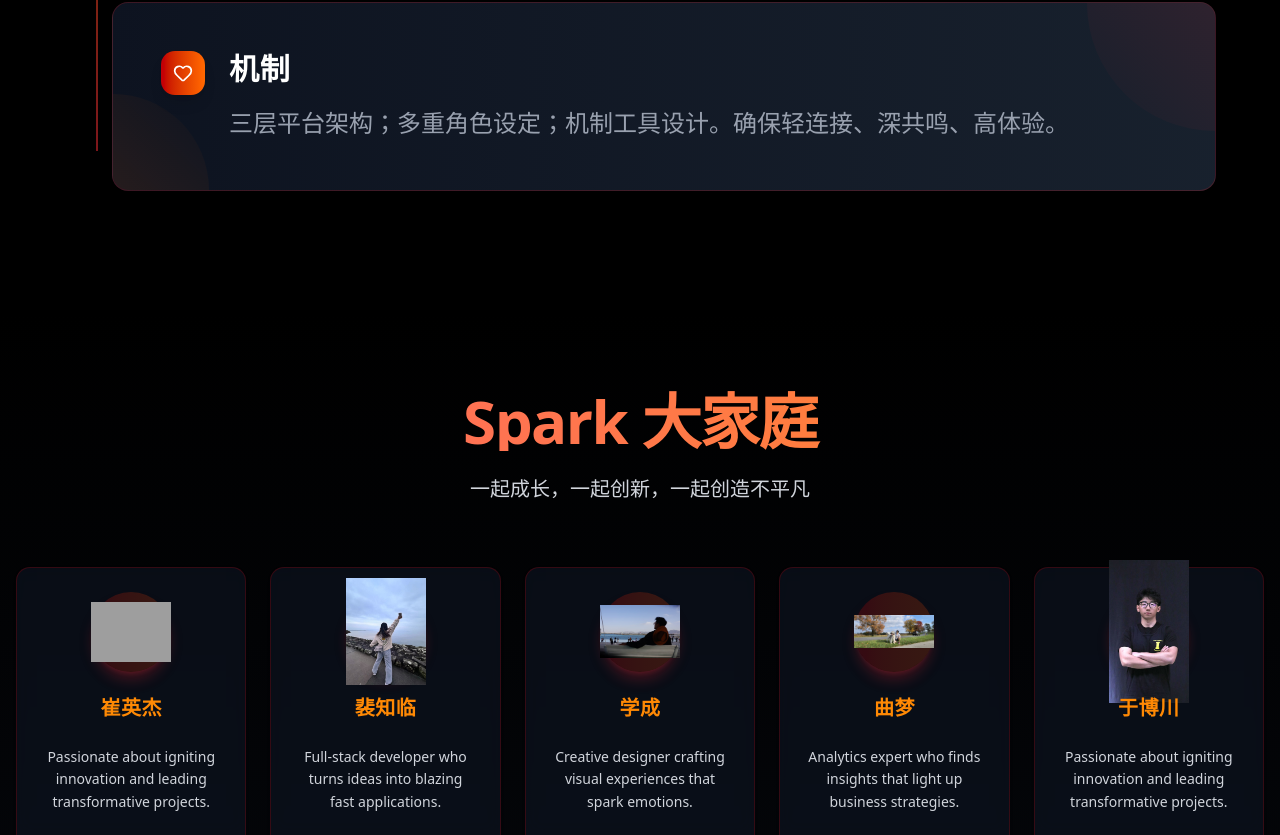
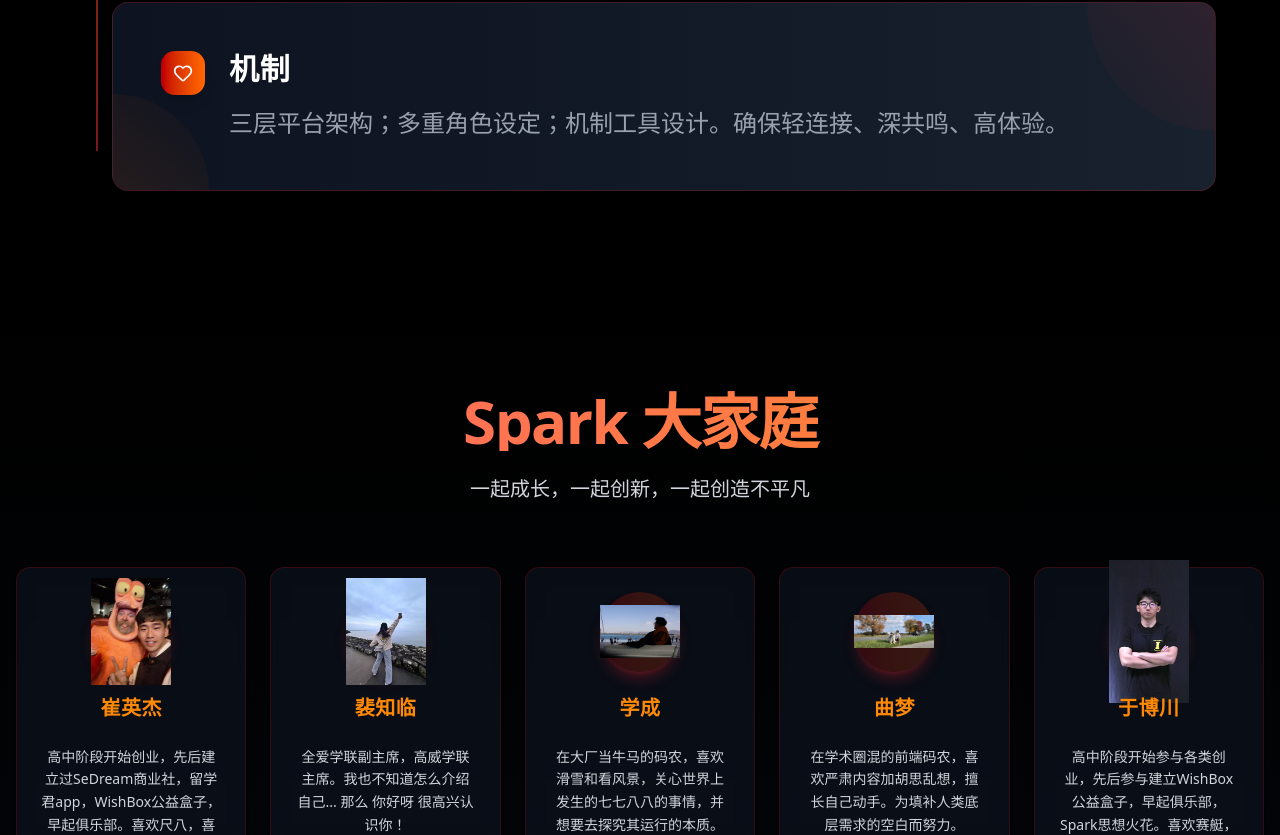
Before and after one commit to fire-spark-fire/space-s, a Next.js app: page / in a window 1280 px wide. Shown: the part 1965-2800 px from the top of the page. Built offline with nearby package versions, Linux system fonts and the light colour scheme; grey boxes are pictures that could not be loaded.

Commit message:
used tags to display info.

```diff
--- a/components/Members.tsx
+++ b/components/Members.tsx
@@ -1,8 +1,6 @@
 import React from 'react'
-import Link from 'next/link'
 import Image from 'next/image'
 
-import { Mail } from "lucide-react"
 import { Card, CardContent, CardDescription, CardHeader, CardTitle } from "@/components/ui/card"
 import { MEMBERS } from "@/constants/default"
 
@@ -37,13 +35,16 @@
                                 <CardDescription className="hidden md:block text-gray-300 mb-4 leading-relaxed">
                                     {member.introduction}
                                 </CardDescription>
-                                <Link
-                                    href={member.contact}
-                                    className="inline-flex items-center space-x-2 text-red-500 hover:text-orange-500 transition-colors duration-300"
-                                >
-                                    <Mail className="w-4 h-4" />
-                                    <span>Contact</span>
-                                </Link>
+                                <div className="flex flex-wrap gap-2 justify-center mt-2">
+                                    {member.tags.map((tag) => (
+                                        <span
+                                            key={tag}
+                                            className="px-2 py-0.5 border border-red-500 text-red-500 text-xs rounded-md"
+                                        >
+                                            {tag}
+                                        </span>
+                                    ))}
+                                </div>
                             </CardContent>
                         </Card>
                     ))}
--- a/constants/default.ts
+++ b/constants/default.ts
@@ -1,63 +1,62 @@
 export const MEMBERS = [
   {
     memberName: "崔英杰",
-    tags:["波士顿大学校友","持续创业者","INFJ","Spark创始人"],
-    introduction: "Passionate about igniting innovation and leading transformative projects.",
-    contact: "mailto:firestarter@spark.com",
+    tags: ["波士顿大学校友", "持续创业者", "INFJ", "Spark创始人"],
+    introduction: "高中阶段开始创业，先后建立过SeDream商业社，留学君app，WishBox公益盒子，早起俱乐部。喜欢尺八，喜欢摄影，喜欢交朋友，为建立一个可持续的青年互助网络而努力",
     image: "/avatars/cuiy.jpg"
   },
   {
     memberName: "裴知临",
-    tags:["双鱼INTJ","无限矛盾体","冷静的疯批","心里炸开花表面仍然没反应","被人指为本质傻白甜"],
-    introduction: "Full-stack developer who turns ideas into blazing fast applications.",
-    contact: "mailto:codeblaze@spark.com",
-    image:"/avatars/peiz.jpg"
+    tags: ["双鱼INTJ", "无限矛盾体", "冷静的疯批", "心里炸开花表面仍然没反应", "被人指为本质傻白甜"],
+    introduction: "全爱学联副主席，高威学联主席。我也不知道怎么介绍自己... 那么 你好呀 很高兴认识你！",
+    image: "/avatars/peiz.jpg"
   },
   {
     memberName: "学成",
-    tags:["后台码农","大厂","不卷不内耗","懒"],
-    introduction: "Creative designer crafting visual experiences that spark emotions.",
-    contact: "mailto:designflame@spark.com",
-    image:"/avatars/xuec.jpg"
+    tags: ["后台码农", "大厂", "不卷不内耗", "懒"],
+    introduction: "在大厂当牛马的码农，喜欢滑雪和看风景，关心世界上发生的七七八八的事情，并想要去探究其运行的本质。",
+    image: "/avatars/xuec.jpg"
   },
   {
     memberName: "曲梦",
-    tags:["前端码农","学术圈","INTP杜绝内耗","不喝咖啡会shi星人","君子动手不动口"],
-    introduction: "Analytics expert who finds insights that light up business strategies.",
-    contact: "mailto:dataspark@spark.com",
-    image:"/avatars/qum.jpg"
+    tags: ["前端码农", "学术圈", "INTP杜绝内耗", "不喝咖啡会shi星人", "君子动手不动口"],
+    introduction: "在学术圈混的前端码农，喜欢严肃内容加胡思乱想，擅长自己动手。为填补人类底层需求的空白而努力。",
+    image: "/avatars/qum.jpg"
   },
-    {
+  {
     memberName: "于博川",
-    tags:["UCI在校学生","ENFJ","Leksa Co-Founder"],
-    introduction: "Passionate about igniting innovation and leading transformative projects.",
-    contact: "mailto:firestarter@spark.com",
-    image:"/avatars/yub.jpg"
+    tags: ["UCI在校学生", "ENFJ", "Leksa Co-Founder"],
+    introduction: "高中阶段开始参与各类创业，先后参与建立WishBox公益盒子，早起俱乐部，Spark思想火花。喜欢赛艇，喜欢爵士乐，更喜欢结交朋友，愿以热情与行动织就一张青年互助的网，让理想与陪伴在其中交汇生根",
+    image: "/avatars/yub.jpg"
   },
   {
     memberName: "武建泽",
-    tags:["玛丽女王大学毕业","持续创业者","entp"],
-    introduction: "Full-stack developer who turns ideas into blazing fast applications.",
-    contact: "mailto:codeblaze@spark.com",
-     image:"/avatars/wuj.jpg"
+    tags: ["玛丽女王大学毕业", "持续创业者", "entp"],
+    introduction: "高中开始创业，做过服装行业，玄学，跨境电商，校园平台，目前在做文玩。喜欢篮球，台球，历史，交朋友。想用自己有限的力量做一些事情。",
+    image: "/avatars/wuj.jpg"
   },
   {
     memberName: "Polly",
-    introduction: "Creative designer crafting visual experiences that spark emotions.",
-    contact: "mailto:designflame@spark.com",
-     image:"/avatars/polly.jpg"
+    tags: ["不想搞内容的数据人不是好广告人", "感受理智互相摔跤", "不N会死星人", "AI探索小学生"],
+    introduction: "数据与艺术之间反复横跳的内容探索者，喜欢用图像、文字和分析去理解人和世界。一边自我怀疑，一边dream big，希望在人群中找到连接，在表达中找到方向，构建一个从我的视角出发的宏大世界观。",
+    image: "/avatars/polly.jpg"
   },
   {
     memberName: "Kyle",
+    tags: ["助理讲师", "工程学院成员", "技术爱好者"],
     introduction: "热爱教育和科研，专注于工程领域的教学与技术创新。业余时间喜欢探索新科技，偶尔会去健身放松心情。",
-    contact: "mailto:dataspark@spark.com",
-     image:"/avatars/kyle.jpg"
+    image: "/avatars/kyle.jpg"
   },
   {
     memberName: "秋爽",
-    tags: ["祖传琴拿手","天真不二的有缘人", "只做需要静下思考的事"],
+    tags: ["祖传琴拿手", "天真不二的有缘人", "只做需要静下思考的事"],
     introduction: "也许是弹琴的缘故，我习惯在体验中感受古人的妙趣。实证过佛经，也学过阳明，而后方觉发乎性灵才是真谛。",
-    contact: "mailto:firestarter@spark.com",
-     image:"/avatars/qius.jpg"
+    image: "/avatars/qius.jpg"
   },
+  {
+    memberName: "颖浩",
+    tags: ["旅游爱好者", "剑桥高管培训成员一枚", "努力博士上岸ing", "教培工作者"],
+    introduction: "对世界持续好奇的intj，热爱旅游，商业，为了体验不同类型的生活保持努力",
+    image: "/avatars/yingh.jpg"
+  }
 ]
```
Also changed, not shown: public/avatars/cuiy.jpg (added), public/avatars/yingh.jpg (renamed from public/avatars/zhengy.jpg).
